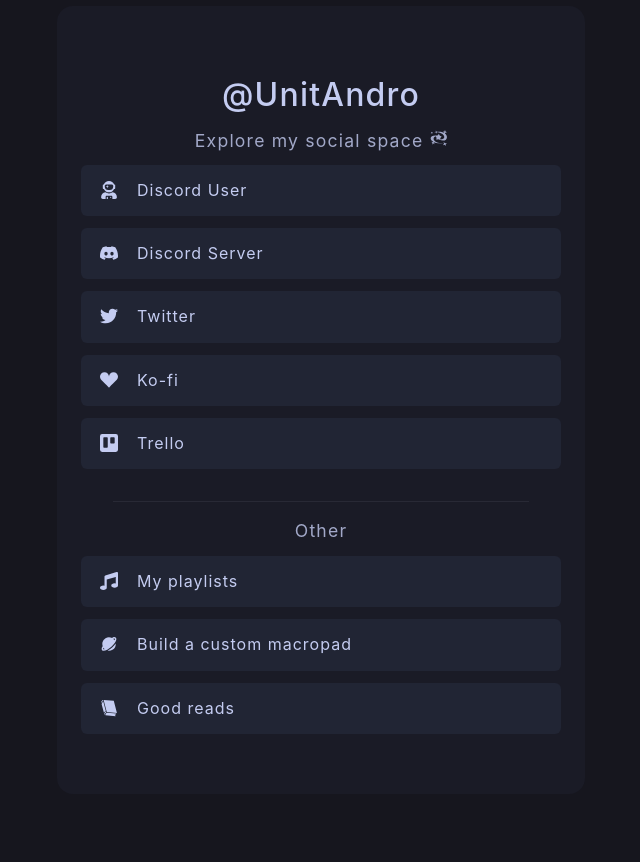
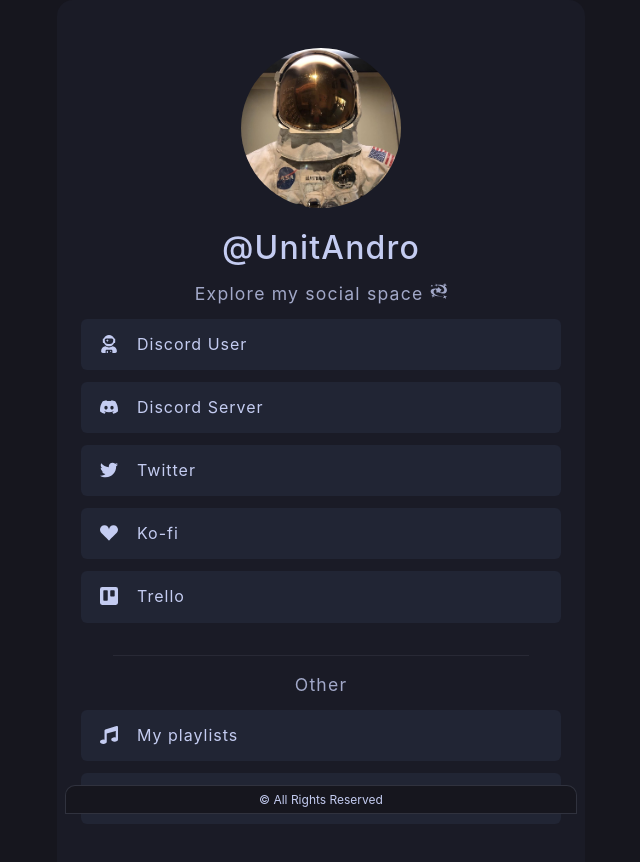
Before and after one commit to o77tsen/links, a Next.js app: page / in a window 1280 px wide. Shown: the top 862 px of the page, without its empty margins (319-959 px from the left). Before the commit the page ends 800 px from the top, so only its background shows below. Built offline with nearby package versions, Linux system fonts and the light colour scheme.

Commit message:
add image header component and footer, edit styling

```diff
--- /dev/null
+++ b/src/components/Footer.tsx
@@ -0,0 +1,11 @@
+import React from "react";
+
+const Footer = () => {
+    return (
+        <footer>
+            <span>&copy; All Rights Reserved</span>
+        </footer>
+    )
+}
+
+export default Footer;
--- /dev/null
+++ b/src/components/Image.tsx
@@ -0,0 +1,24 @@
+import NextImage from "next/image";
+import React from "react";
+
+interface ImageProps {
+    src: string;
+    alt: string;
+    height: number;
+    width: number;
+    className?: string;
+}
+
+const Image: React.FC<ImageProps> = ({ src, alt, height, width, className }) => {
+    return (
+        <NextImage
+            src={src}
+            alt={alt}
+            height={height}
+            width={width}
+            className={className}
+        />
+    )
+}
+
+export default Image;
--- a/src/content/main.mdx
+++ b/src/content/main.mdx
@@ -1,5 +1,8 @@
 import Button from "@/components/Button.tsx";
+import Image from "@/components/Image.tsx";
 import icons from "@/utils/icons.ts";
+
+<Image src="/img/avatar.png" alt="astronaut" width={100} height={100} className="img" />
 
 # @UnitAndro
 
@@ -36,7 +39,3 @@
 <Button href="https://www.adafruit.com/wishlists/577759" icon={<icons.BiSolidPlanet />}>
     <span>Build a custom macropad</span>
 </Button>
-
-<Button href="https://www.goodreads.com/user/show/157343716-martianvirus" icon={<icons.GiWhiteBook />}>
-    <span>Good reads</span>
-</Button>
--- a/src/pages/index.tsx
+++ b/src/pages/index.tsx
@@ -1,5 +1,6 @@
 import { MDXProvider } from "@mdx-js/react";
 import Main from "@/content/main.mdx";
+import Footer from "@/components/Footer";
 
 export default function Home() {
   return (
@@ -10,6 +11,7 @@
             <Main />
           </MDXProvider>
         </div>
+        <Footer />
       </div>
     </>
   )
--- a/src/styles/_globals.scss
+++ b/src/styles/_globals.scss
@@ -100,3 +100,39 @@
     text-align: center;
     opacity: 0.80;
 }
+
+.img {
+    display: block;
+    height: 10rem;
+    width: 10rem;
+    overflow: hidden;
+    margin: auto;
+    margin-bottom: 0.75rem;
+    position: relative;
+    border-radius: 50%;
+}
+
+footer {
+    display: block;
+    box-sizing: border-box;
+    width: 40%;
+    text-align: center;
+    position: fixed;
+    background-color: $background-secondary;
+    border-top-left-radius: $corner-left-radius;
+    border-top-right-radius: $corner-right-radius;
+    border: 1px solid #c4ccf126;
+    bottom: -14px;
+    font-size: 12px;
+    padding: 6px;
+    transition: transform 0.3s ease;
+
+    &:hover {
+        transform: translateY(-10px);
+    }
+
+    @media (max-width: 600px) {
+        width: 100%;
+        bottom: 0;
+    }
+}
```
